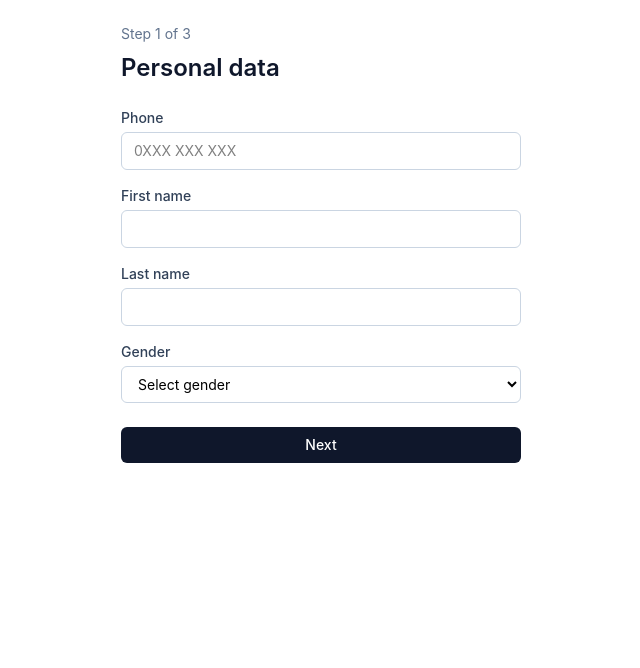
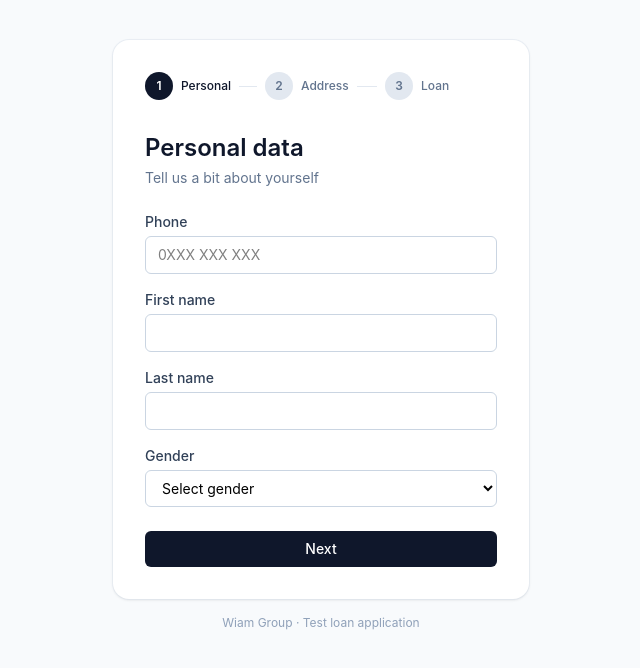
Before and after one commit to Maaksaa/react-loan-application-wizard, a React (Vite) app: page /personal in a window 1280 px wide. Shown: the top 668 px of the page, without its empty margins (319-959 px from the left). Built offline with nearby package versions, Linux system fonts and the light colour scheme.

Commit message:
feat: add step indicator and shared layout

```diff
--- a/index.html
+++ b/index.html
@@ -4,7 +4,9 @@
     <meta charset="UTF-8" />
     <link rel="icon" type="image/svg+xml" href="/favicon.svg" />
     <meta name="viewport" content="width=device-width, initial-scale=1.0" />
-    <title>react-loan-application-wizard</title>
+    <meta name="description" content="Online loan application — fill out the form in 3 steps." />
+    <meta name="theme-color" content="#0f172a" />
+    <title>Loan application · Wiam Group</title>
   </head>
   <body>
     <div id="root"></div>
--- /dev/null
+++ b/src/components/StepIndicator.tsx
@@ -0,0 +1,56 @@
+import { cn } from '@/lib/cn'
+
+interface StepIndicatorProps {
+  current: 1 | 2 | 3
+}
+
+const steps = [
+  { num: 1, label: 'Personal' },
+  { num: 2, label: 'Address' },
+  { num: 3, label: 'Loan' },
+] as const
+
+export function StepIndicator({ current }: StepIndicatorProps) {
+  return (
+    <nav aria-label="Form progress" className="mb-8">
+      <ol className="flex items-center gap-2">
+        {steps.map((step, idx) => {
+          const isDone = step.num < current
+          const isActive = step.num === current
+
+          return (
+            <li key={step.num} className="flex flex-1 items-center gap-2">
+              <div
+                className={cn(
+                  'flex h-7 w-7 shrink-0 items-center justify-center rounded-full text-xs font-semibold transition',
+                  isActive && 'bg-slate-900 text-white',
+                  isDone && 'bg-emerald-600 text-white',
+                  !isActive && !isDone && 'bg-slate-200 text-slate-500',
+                )}
+                aria-current={isActive ? 'step' : undefined}
+              >
+                {isDone ? '✓' : step.num}
+              </div>
+              <span
+                className={cn(
+                  'hidden text-xs font-medium sm:inline',
+                  isActive ? 'text-slate-900' : 'text-slate-500',
+                )}
+              >
+                {step.label}
+              </span>
+              {idx < steps.length - 1 && (
+                <div
+                  className={cn(
+                    'h-px flex-1 transition',
+                    isDone ? 'bg-emerald-600' : 'bg-slate-200',
+                  )}
+                />
+              )}
+            </li>
+          )
+        })}
+      </ol>
+    </nav>
+  )
+}
--- /dev/null
+++ b/src/components/StepLayout.tsx
@@ -0,0 +1,28 @@
+import type { ReactNode } from 'react'
+import { StepIndicator } from './StepIndicator'
+
+interface StepLayoutProps {
+  step: 1 | 2 | 3
+  title: string
+  subtitle?: string
+  children: ReactNode
+}
+
+export function StepLayout({ step, title, subtitle, children }: StepLayoutProps) {
+  return (
+    <div className="min-h-screen bg-slate-50 py-10">
+      <div className="mx-auto w-full max-w-md px-4">
+        <div className="rounded-2xl bg-white p-6 shadow-sm ring-1 ring-slate-200/60 sm:p-8">
+          <StepIndicator current={step} />
+          <h1 className="text-2xl font-semibold text-slate-900">{title}</h1>
+          {subtitle && <p className="mt-1 mb-6 text-sm text-slate-500">{subtitle}</p>}
+          {!subtitle && <div className="mb-6" />}
+          {children}
+        </div>
+        <p className="mt-4 text-center text-xs text-slate-400">
+          Wiam Group · Test loan application
+        </p>
+      </div>
+    </div>
+  )
+}
--- a/src/pages/AddressPage.tsx
+++ b/src/pages/AddressPage.tsx
@@ -1,14 +1,13 @@
+import { StepLayout } from '@/components/StepLayout'
 import { AddressForm } from '@/features/application-form/AddressForm'
 import { StepGuard } from '@/features/application-form/StepGuard'
 
 export default function AddressPage() {
   return (
     <StepGuard requires="address">
-      <div className="mx-auto w-full max-w-md p-6">
-        <p className="mb-2 text-sm text-slate-500">Step 2 of 3</p>
-        <h1 className="mb-6 text-2xl font-semibold text-slate-900">Address & work</h1>
+      <StepLayout step={2} title="Address & work" subtitle="Where do you live and work">
         <AddressForm />
-      </div>
+      </StepLayout>
     </StepGuard>
   )
 }
--- a/src/pages/LoanPage.tsx
+++ b/src/pages/LoanPage.tsx
@@ -1,6 +1,7 @@
 import { useState } from 'react'
 import { useNavigate } from 'react-router-dom'
 import { Modal } from '@/components/Modal'
+import { StepLayout } from '@/components/StepLayout'
 import { LoanForm } from '@/features/application-form/LoanForm'
 import { StepGuard } from '@/features/application-form/StepGuard'
 import { useApplicationStore } from '@/store/applicationStore'
@@ -19,10 +20,11 @@ export default function LoanPage() {
 
   return (
     <StepGuard requires="loan">
-      <div className="mx-auto w-full max-w-md p-6">
-        <p className="mb-2 text-sm text-slate-500">Step 3 of 3</p>
-        <h1 className="mb-6 text-2xl font-semibold text-slate-900">Loan parameters</h1>
-
+      <StepLayout
+        step={3}
+        title="Loan parameters"
+        subtitle="Choose the amount and term that suit you"
+      >
         <LoanForm onSuccess={() => setModalOpen(true)} />
 
         <Modal
@@ -39,7 +41,7 @@ export default function LoanPage() {
           <span className="font-semibold">${loan.amount}</span> for{' '}
           <span className="font-semibold">{loan.term} days</span>.
         </Modal>
-      </div>
+      </StepLayout>
     </StepGuard>
   )
 }
--- a/src/pages/PersonalDataPage.tsx
+++ b/src/pages/PersonalDataPage.tsx
@@ -1,11 +1,10 @@
+import { StepLayout } from '@/components/StepLayout'
 import { PersonalForm } from '@/features/application-form/PersonalForm'
 
 export default function PersonalDataPage() {
   return (
-    <div className="mx-auto w-full max-w-md p-6">
-      <p className="mb-2 text-sm text-slate-500">Step 1 of 3</p>
-      <h1 className="mb-6 text-2xl font-semibold text-slate-900">Personal data</h1>
+    <StepLayout step={1} title="Personal data" subtitle="Tell us a bit about yourself">
       <PersonalForm />
-    </div>
+    </StepLayout>
   )
 }
```
